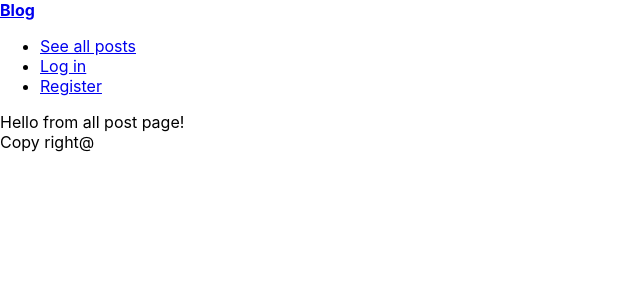
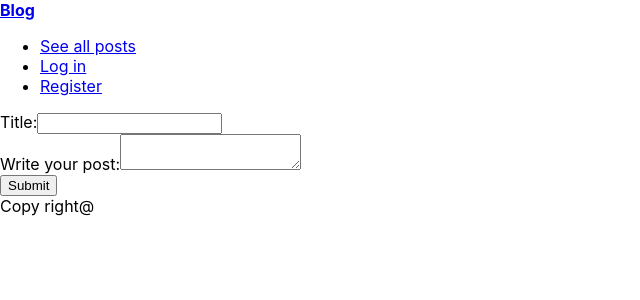
Before and after one commit to ElkaDerm/blog, a React (Create React App) app in the folder frontend/: page /blog in a window 1280 px wide. Shown: the top 300 px of the page, without its empty margins (0-640 px from the left). Built offline with nearby package versions, Linux system fonts and the light colour scheme.

Commit message:
add create post form

```diff
--- a/frontend/src/components/blog-post/AllPosts.js
+++ b/frontend/src/components/blog-post/AllPosts.js
@@ -1,7 +1,11 @@
 
+
+import {CreatePost} from "./CreatePost.js"
 
 export function AllPosts () {
     return (
-        'Hello from all post page!'
+
+        <CreatePost/>
+
     )
 }
--- /dev/null
+++ b/frontend/src/components/blog-post/CreatePost.js
@@ -0,0 +1,40 @@
+
+
+export function CreatePost ({title, postcontent}) {
+
+
+const onSubmit=(e) => {
+    e.preventDefault();
+
+    const formData= new FormData(e.currentTarget);
+
+
+    const title= formData.get('title')
+    const postText= formData.get('postcontent')
+
+    console.log (title, postText)
+}
+
+
+    return (
+        <div>
+            <form  onSubmit={onSubmit}>
+                <div>
+                <label>
+                    Title:
+                </label>
+                   <input type="text" name="title" value={title}/>
+                </div>
+                <div>
+                   <label>Write your post:</label>
+                    <textarea name="postcontent" id="postcontent" value={postcontent} ></textarea>
+
+                </div>
+                <div>
+                    <button type="submit" >Submit</button>
+                </div>
+
+            </form>
+        </div>
+    )
+}
```
